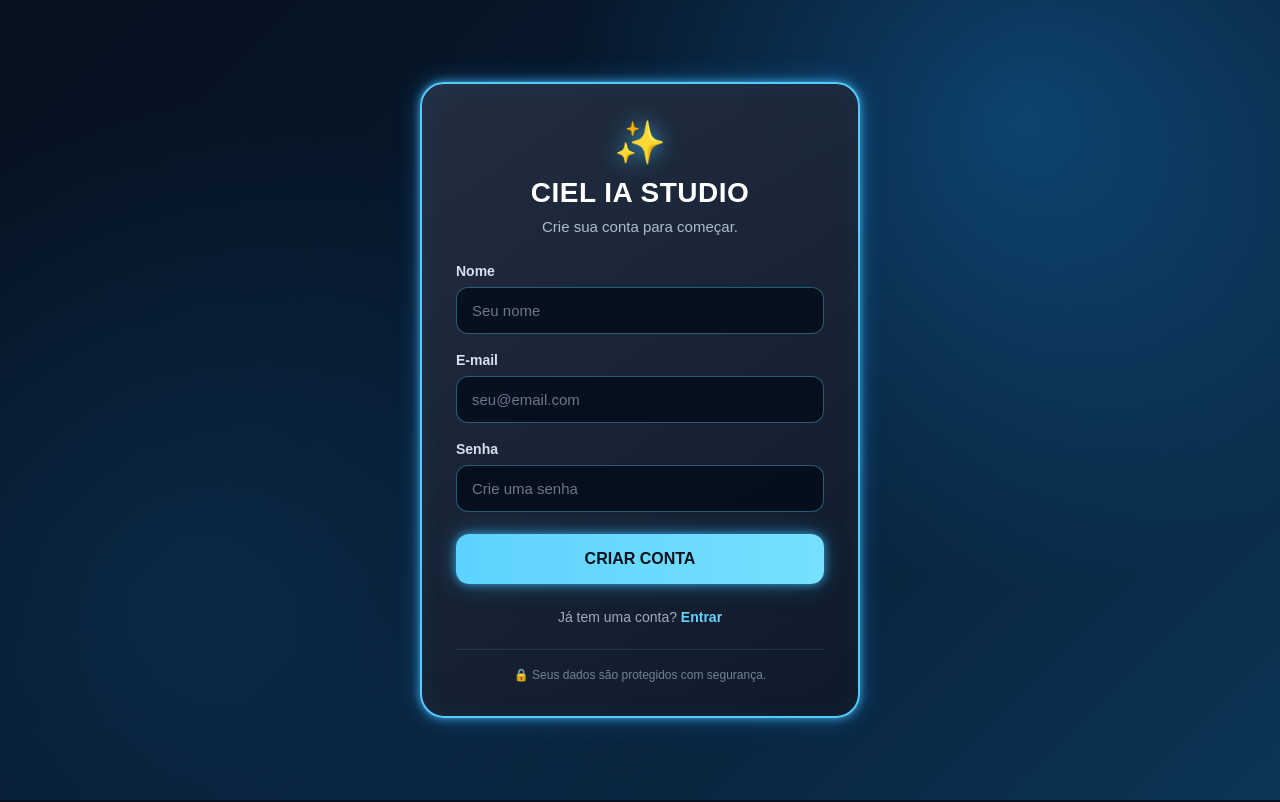
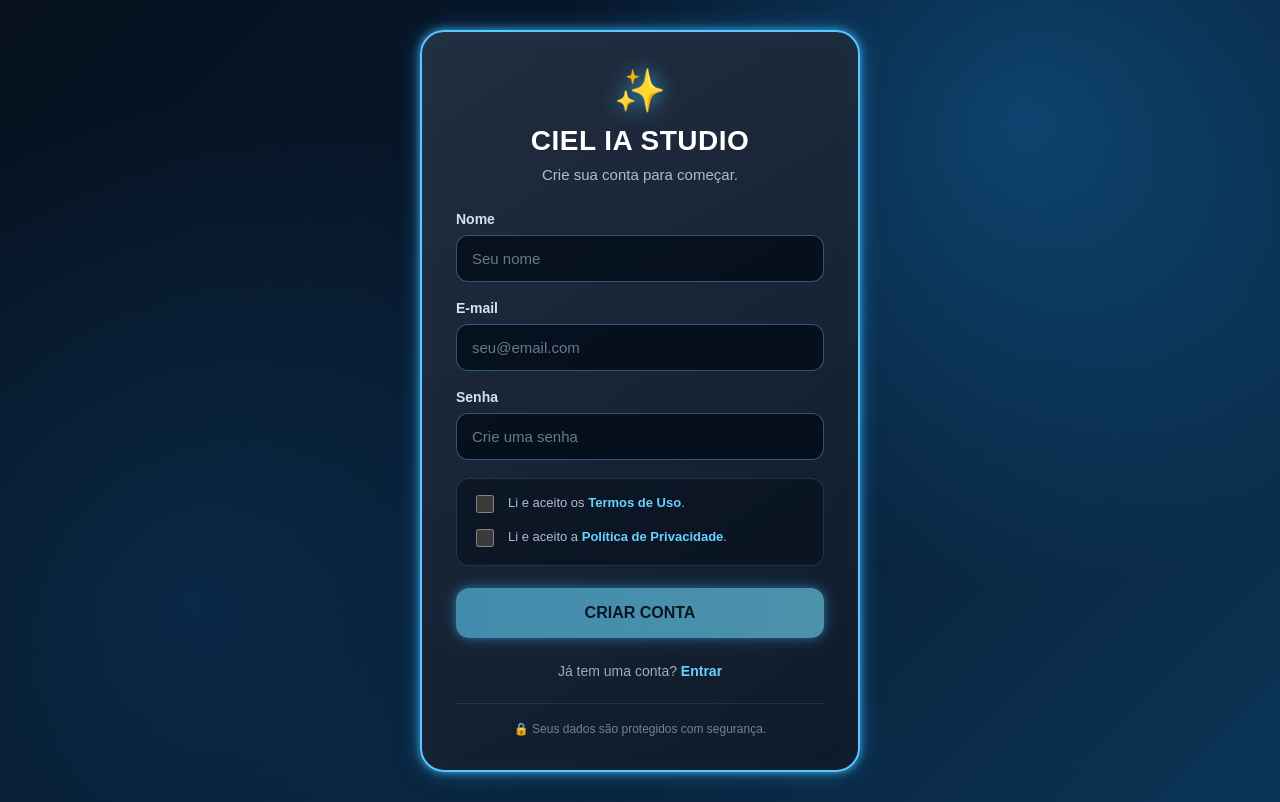
Before and after one commit to Ciel-dias/ciel-ia-studio, a Next.js app: page /cadastro in a window 1280 px wide. Built offline with nearby package versions, Linux system fonts and the light colour scheme.

Commit message:
Update page.tsx

```diff
--- a/src/app/cadastro/page.tsx
+++ b/src/app/cadastro/page.tsx
@@ -7,6 +7,8 @@ export default function CadastroPage() {
   const [nome, setNome] = useState("");
   const [email, setEmail] = useState("");
   const [password, setPassword] = useState("");
+  const [aceitouTermos, setAceitouTermos] = useState(false);
+  const [aceitouPrivacidade, setAceitouPrivacidade] = useState(false);
   const [loading, setLoading] = useState(false);
   const [message, setMessage] = useState("");
   const [error, setError] = useState("");
@@ -14,9 +16,18 @@ export default function CadastroPage() {
   async function handleCadastro(e: React.FormEvent) {
     e.preventDefault();
 
-    setLoading(true);
     setMessage("");
     setError("");
+
+    // Impede o cadastro sem os dois aceites
+    if (!aceitouTermos || !aceitouPrivacidade) {
+      setError(
+        "Para criar sua conta, você precisa aceitar os Termos de Uso e a Política de Privacidade."
+      );
+      return;
+    }
+
+    setLoading(true);
 
     try {
       const supabase = createClient();
@@ -27,6 +38,8 @@ export default function CadastroPage() {
         options: {
           data: {
             nome,
+            aceitou_termos: true,
+            aceitou_privacidade: true,
           },
         },
       });
@@ -131,6 +144,7 @@ export default function CadastroPage() {
         .logo-icon {
           font-size: 42px;
           margin-bottom: 10px;
+
           filter: drop-shadow(
             0 0 10px rgba(75, 199, 255, 0.8)
           );
@@ -199,6 +213,74 @@ export default function CadastroPage() {
             inset 0 0 10px rgba(56, 174, 255, 0.04);
         }
 
+        /* =========================
+           ACEITE DOS DOCUMENTOS
+           ========================= */
+
+        .agreements {
+          margin: 4px 0 18px;
+          padding: 15px;
+
+          border-radius: 13px;
+
+          background: rgba(3, 13, 25, 0.52);
+
+          border: 1px solid rgba(94, 203, 255, 0.18);
+        }
+
+        .agreement {
+          display: flex;
+          align-items: flex-start;
+          gap: 11px;
+
+          margin-bottom: 12px;
+
+          cursor: pointer;
+        }
+
+        .agreement:last-child {
+          margin-bottom: 0;
+        }
+
+        .checkbox {
+          width: 18px;
+          height: 18px;
+
+          flex: 0 0 18px;
+
+          margin-top: 1px;
+
+          cursor: pointer;
+
+          accent-color: #58c9ff;
+        }
+
+        .agreement-text {
+          color: #aebdcd;
+
+          font-size: 13px;
+          line-height: 1.45;
+        }
+
+        .agreement-link {
+          color: #68d2ff;
+
+          font-weight: 700;
+
+          text-decoration: none;
+
+          transition:
+            color 0.2s ease,
+            text-shadow 0.2s ease;
+        }
+
+        .agreement-link:hover {
+          color: #a4e9ff;
+
+          text-shadow:
+            0 0 10px rgba(75, 199, 255, 0.7);
+        }
+
         .error {
           margin: 2px 0 16px;
           padding: 11px 13px;
@@ -206,9 +288,11 @@ export default function CadastroPage() {
           border-radius: 10px;
 
           background: rgba(239, 68, 68, 0.1);
+
           border: 1px solid rgba(248, 113, 113, 0.3);
 
           color: #fca5a5;
+
           font-size: 13px;
           line-height: 1.4;
         }
@@ -220,16 +304,20 @@ export default function CadastroPage() {
           border-radius: 10px;
 
           background: rgba(34, 197, 94, 0.1);
+
           border: 1px solid rgba(74, 222, 128, 0.3);
 
           color: #86efac;
+
           font-size: 13px;
           line-height: 1.4;
         }
 
         .button {
           width: 100%;
+
           margin-top: 4px;
+
           padding: 16px;
 
           border: none;
@@ -259,7 +347,7 @@ export default function CadastroPage() {
             opacity 0.2s ease;
         }
 
-        .button:hover {
+        .button:hover:not(:disabled) {
           transform: translateY(-2px);
 
           box-shadow:
@@ -288,7 +376,9 @@ export default function CadastroPage() {
 
         .login-link {
           color: #68d2ff;
+
           font-weight: 700;
+
           text-decoration: none;
 
           transition:
@@ -307,7 +397,8 @@ export default function CadastroPage() {
           margin-top: 24px;
           padding-top: 18px;
 
-          border-top: 1px solid rgba(100, 180, 255, 0.14);
+          border-top:
+            1px solid rgba(100, 180, 255, 0.14);
 
           text-align: center;
 
@@ -331,6 +422,10 @@ export default function CadastroPage() {
 
           .logo-icon {
             font-size: 36px;
+          }
+
+          .agreement-text {
+            font-size: 12.5px;
           }
         }
       `}</style>
@@ -419,6 +514,74 @@ export default function CadastroPage() {
               />
             </div>
 
+            {/* TERMOS E PRIVACIDADE */}
+
+            <div className="agreements">
+
+              <label className="agreement">
+
+                <input
+                  className="checkbox"
+                  type="checkbox"
+                  checked={aceitouTermos}
+                  onChange={(e) =>
+                    setAceitouTermos(e.target.checked)
+                  }
+                />
+
+                <span className="agreement-text">
+                  Li e aceito os{" "}
+
+                  <a
+                    href="/termos"
+                    target="_blank"
+                    rel="noopener noreferrer"
+                    className="agreement-link"
+                    onClick={(e) =>
+                      e.stopPropagation()
+                    }
+                  >
+                    Termos de Uso
+                  </a>
+                  .
+                </span>
+
+              </label>
+
+              <label className="agreement">
+
+                <input
+                  className="checkbox"
+                  type="checkbox"
+                  checked={aceitouPrivacidade}
+                  onChange={(e) =>
+                    setAceitouPrivacidade(
+                      e.target.checked
+                    )
+                  }
+                />
+
+                <span className="agreement-text">
+                  Li e aceito a{" "}
+
+                  <a
+                    href="/privacidade"
+                    target="_blank"
+                    rel="noopener noreferrer"
+                    className="agreement-link"
+                    onClick={(e) =>
+                      e.stopPropagation()
+                    }
+                  >
+                    Política de Privacidade
+                  </a>
+                  .
+                </span>
+
+              </label>
+
+            </div>
+
             {/* ERRO */}
 
             {error && (
@@ -440,7 +603,11 @@ export default function CadastroPage() {
             <button
               type="submit"
               className="button"
-              disabled={loading}
+              disabled={
+                loading ||
+                !aceitouTermos ||
+                !aceitouPrivacidade
+              }
             >
               {loading
                 ? "Criando..."
```
